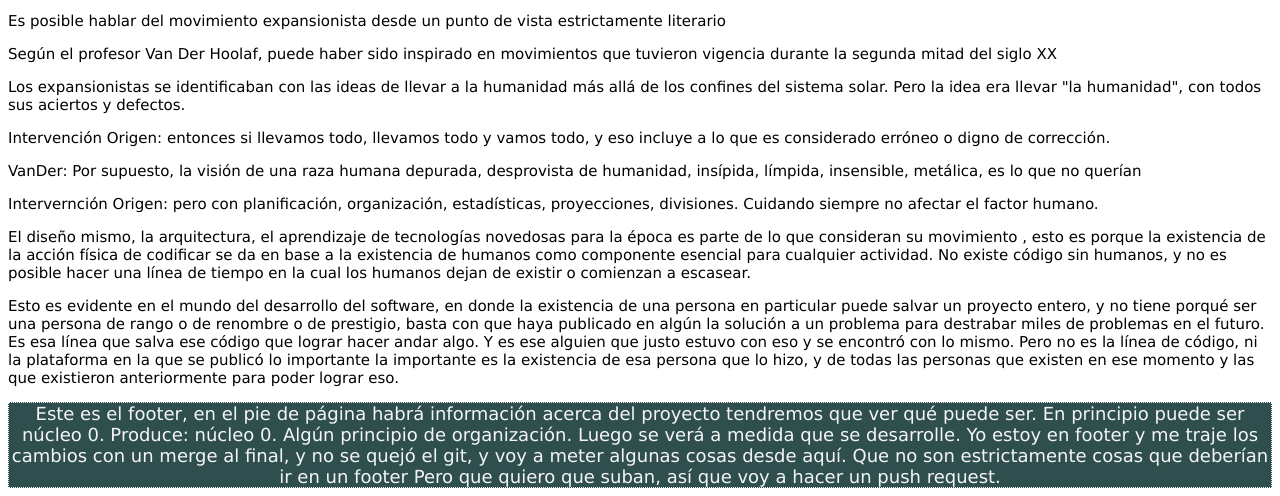
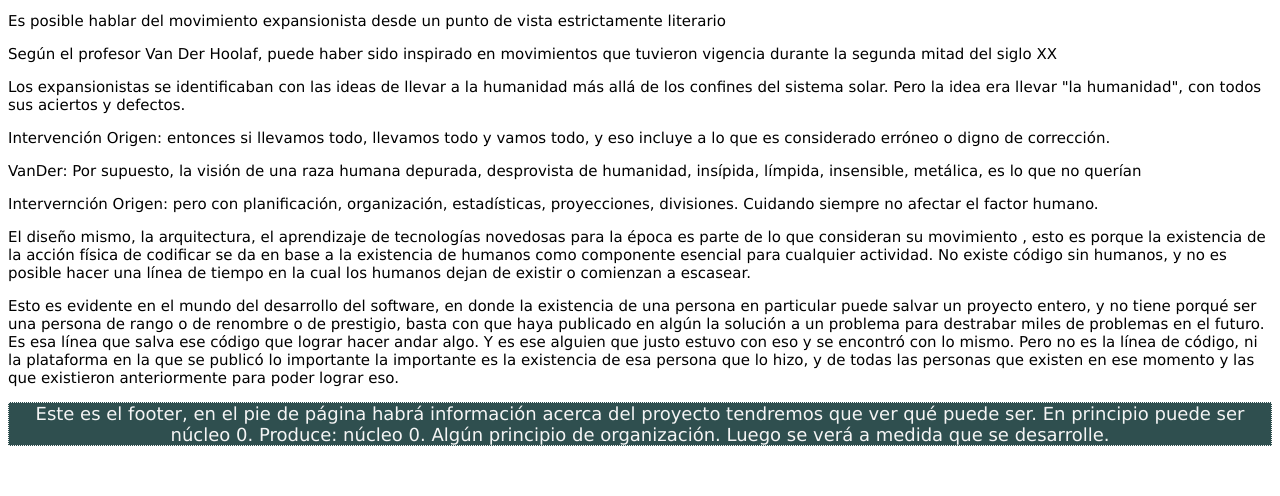
Before and after one commit to GerardoTestUsuario/Proyecto-Expansion, a plain HTML site: page index.html in a window 1280 px wide. Shown: the part 321-817 px from the top of the page. Drawn offline with Linux system fonts and the light colour scheme.

Commit message:
Unos agregados en el header, el footer debería quedar como está

```diff
--- a/index.html
+++ b/index.html
@@ -9,6 +9,7 @@
             <h1>Este es un div, que funciona como un encabezado</h1>
             Acá ya empezamos a trabajar con el encabezado.
             Y esto se hace desde wsl, todo encabezado.
+            entonces acá está el cambio en el header, es un texto.
         </div>
     </div>
     <div id="content">
@@ -50,10 +51,6 @@
         tendremos que ver qué puede ser. En principio puede ser núcleo 0.
         Produce: núcleo 0. Algún principio de organización.
         Luego se verá a medida que se desarrolle.
-        Yo estoy en footer y me traje los cambios con un merge al final,
-        y no se quejó el git, y voy a meter algunas cosas desde aquí.
-        Que no son estrictamente cosas que deberían ir en un footer
-        Pero que quiero que suban, así que voy a hacer un push request.
 
     </div>
 
```
